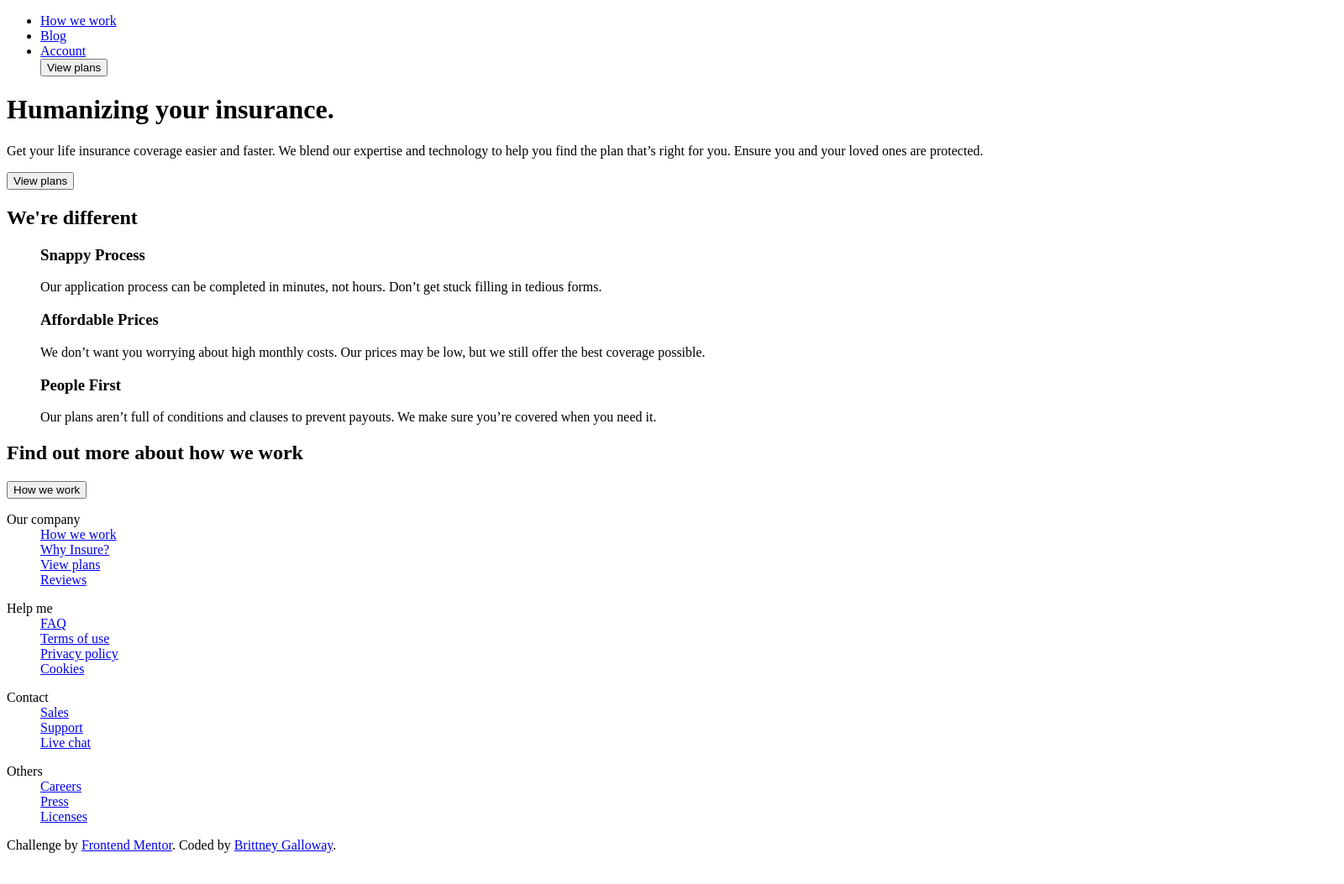
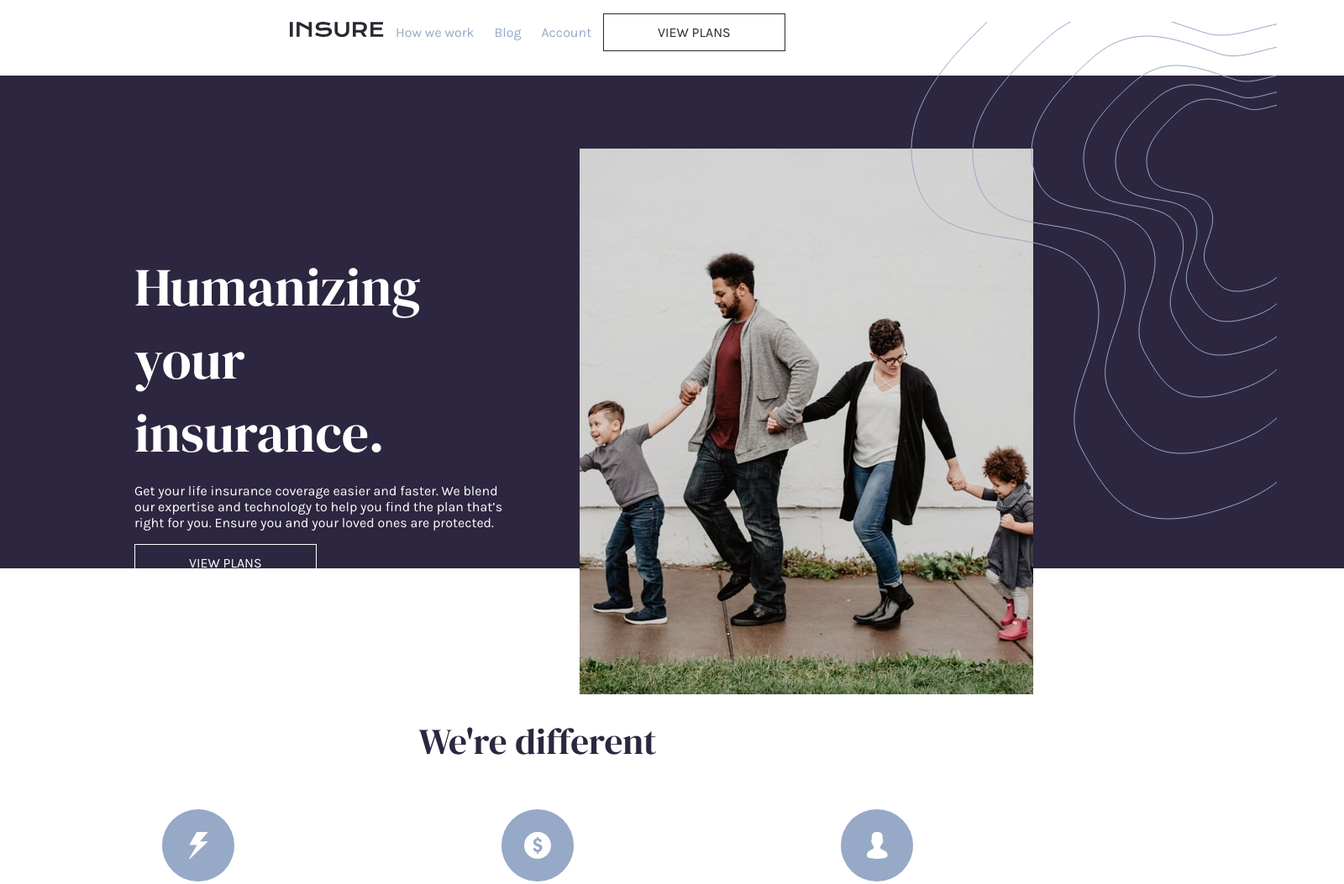
Before and after one commit to brittgalloway/InsureLanding, a website: page index.html in a window 1280 px wide. Shown: the top 1053 px of the page at 84% size, 1600 px wide, since content can reach past the window. Before the commit the page ends 1024 px from the top, so only its background shows below. Drawn offline with nearby package versions, Linux system fonts and the light colour scheme; files that its build step writes are made by us from their sources.

Commit message:
basic layout and most images complete

```diff
--- a/index.html
+++ b/index.html
@@ -16,6 +16,7 @@
   </head>
   <body>
     <header>
+      <img src="images/logo.svg" alt="logo" />
       <nav>
         <ul>
           <li>
@@ -30,22 +31,46 @@
       </nav>
     </header>
     <main>
+      <picture>
+        <source
+          srcset="images/image-intro-mobile.jpg"
+          media="(max-width: 375px)"
+        />
+        <source
+          srcset="images/image-intro-desktop.jpg"
+          media="(width: 1440px)"
+        />
+        <img src="images/image-intro-desktop.jpg" />
+      </picture>
+      <div id="topBlock" class="purpleBack">
+        <picture id="topPattern">
+          <source
+            srcset="images/bg-pattern-intro-right-mobile.svg"
+            media="(max-width: 375px)"
+          />
+          <source
+            srcset="images/bg-pattern-intro-right-desktop.svg"
+            media="(width: 1440px)"
+          />
+          <img src="images/bg-pattern-intro-right-desktop.svg" />
+        </picture>
         <h1>
           Humanizing your insurance.
         </h1>
         <p>
           Get your life insurance coverage easier and faster. We blend our
-        expertise and technology to help you find the plan that’s right for you.
-        Ensure you and your loved ones are protected.
+          expertise and technology to help you find the plan that’s right for
+          you. Ensure you and your loved ones are protected.
         </p>
         <button>
           View plans
         </button>
-
+      </div>
       <h2>
         We're different
       </h2>
       <figure>
+        <img src="images/icon-snappy-process.svg" alt="" />
         <figcaption>
           <h3>
             Snappy Process
@@ -57,6 +82,7 @@
         </figcaption>
       </figure>
       <figure>
+        <img src="images/icon-affordable-prices.svg" alt="" />
         <figcaption>
           <h3>
             Affordable Prices
@@ -69,6 +95,7 @@
       </figure>
       <figure>
         <figcaption>
+          <img src="images/icon-people-first.svg" alt="" />
           <h3>
             People First
           </h3>
@@ -78,6 +105,7 @@
           </p>
         </figcaption>
       </figure>
+      <div id="bottomBlock" class="purpleBack">
         <h2>
           Find out more about how we work
         </h2>
@@ -85,8 +113,16 @@
         <button>
           How we work
         </button>
+      </div>
     </main>
     <footer>
+      <img src="images/logo.svg" alt="logo" />
+      <span id="socialMedia">
+        <img src="images/icon-facebook.svg" alt="" />
+        <img src="images/icon-twitter.svg" alt="" />
+        <img src="images/icon-pinterest.svg" alt="" />
+        <img src="images/icon-instagram.svg" alt="" />
+      </span>
       <dl>
         <dt>
           Our company
--- a/style.scss
+++ b/style.scss
@@ -0,0 +1,167 @@
+@import url("https://fonts.googleapis.com/css2?family=DM+Serif+Display&family=Karla:wght@400;700&display=swap");
+$DarkViolet: hsl(256, 26%, 20%);
+$GrayishBlue: hsl(216, 30%, 68%);
+$VeryDarkViolet: hsl(270, 9%, 17%);
+$DarkGrayishViolet: hsl(273, 4%, 51%);
+$VeryLightGray: hsl(0, 0%, 98%);
+$theBody: "Karla", sans-serif;
+$theHead: "DM Serif Display", serif;
+
+@mixin btn {
+  color: white;
+  background-color: transparent;
+  border: 1px solid white;
+  font-family: $theBody;
+  padding: 0.75em 4em;
+  font-size: 1em;
+  text-transform: uppercase;
+  cursor: pointer;
+}
+body {
+  margin: 0;
+  padding: 0;
+  font-family: $theBody;
+  font-size: 16px;
+  text-align: center;
+  overflow-x: hidden;
+}
+
+nav {
+  ul {
+    list-style-type: none;
+    padding-inline-start: 0px;
+  }
+  a {
+    color: $GrayishBlue;
+    &:hover {
+      color: $VeryDarkViolet;
+    }
+  }
+  button {
+    @include btn;
+    border-color: $VeryDarkViolet;
+    color: $VeryDarkViolet;
+  }
+}
+#topBlock {
+  position: absolute;
+}
+picture {
+  position: relative;
+  top: 5px;
+}
+#topPattern {
+  position: absolute;
+  top: -64px;
+  left: 1084px;
+  z-index: 2;
+}
+.purpleBack {
+  background-color: $DarkViolet;
+  button {
+    @include btn;
+  }
+  h2 {
+    color: white;
+  }
+}
+p {
+  color: $GrayishBlue;
+}
+a {
+  text-decoration: none;
+}
+h1 {
+  margin: 0;
+  padding-top: 3em;
+  font-family: $theHead;
+  font-size: 2.7em;
+  color: white;
+  font-weight: 400;
+}
+
+h2 {
+  font-family: $theHead;
+  font-size: 2.7em;
+  color: $DarkViolet;
+  padding-top: 2em;
+  font-weight: 400;
+}
+
+h3 {
+  font-family: $theHead;
+  font-size: 1.5;
+  font-weight: 400;
+}
+footer {
+  background-color: $VeryLightGray;
+  dt {
+    color: $GrayishBlue;
+    font-weight: 700;
+  }
+  dd {
+    color: $DarkViolet;
+    margin-inline-start: 0;
+  }
+  .attribution {
+    font-size: 11px;
+    text-align: center;
+  }
+  .attribution a {
+    color: hsl(228, 45%, 44%);
+  }
+  a {
+    color: $VeryDarkViolet;
+    &:hover {
+      text-decoration: underline;
+    }
+  }
+}
+@media screen and (min-width: 64em) {
+  nav {
+    display: inline-block;
+    ul {
+      list-style-type: none;
+      padding-inline-start: 0px;
+      li {
+        display: inline-block;
+        padding: 10px;
+      }
+    }
+  }
+  #topBlock {
+    position: absolute;
+    top: 90px;
+    width: 100vw;
+    height: 26.7em;
+    text-align: left;
+    padding: 5em 10em;
+    h1 {
+      width: 30vw;
+      padding-top: 2em;
+      font-size: 4em;
+    }
+    p {
+      width: 35vw;
+      color: white;
+    }
+  }
+  picture {
+    position: relative;
+    top: 100px;
+    left: 320px;
+    z-index: 1;
+  }
+  figure {
+    display: inline-block;
+    width: 25vw;
+  }
+  #bottomBlock {
+    width: 85vw;
+    margin: 0 auto;
+  }
+  dl {
+    display: inline-block;
+    text-align: left;
+  }
+}
```
Also changed, not shown: style.css (added), 1 other file. Lines whose indentation alone changed are shown as unchanged.
